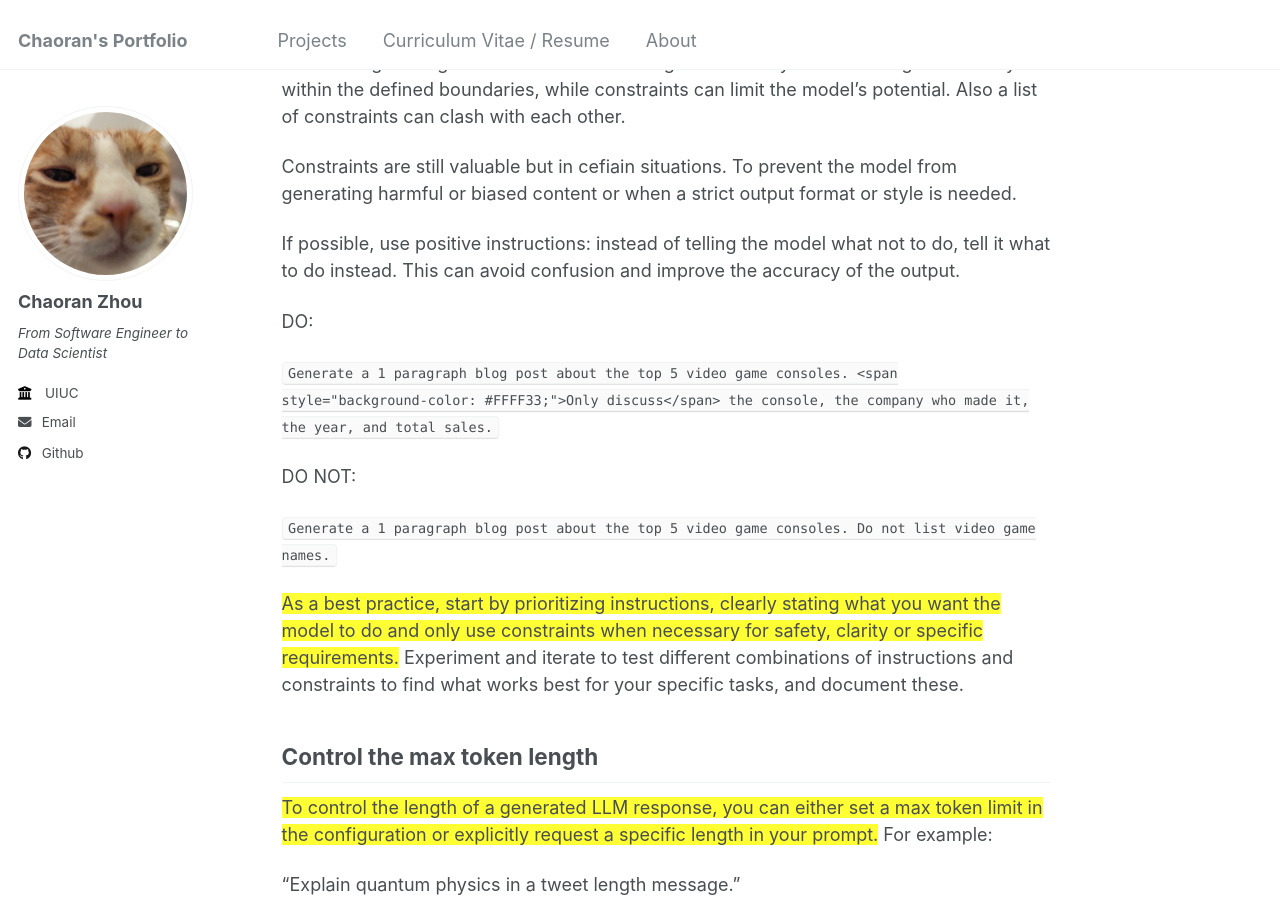
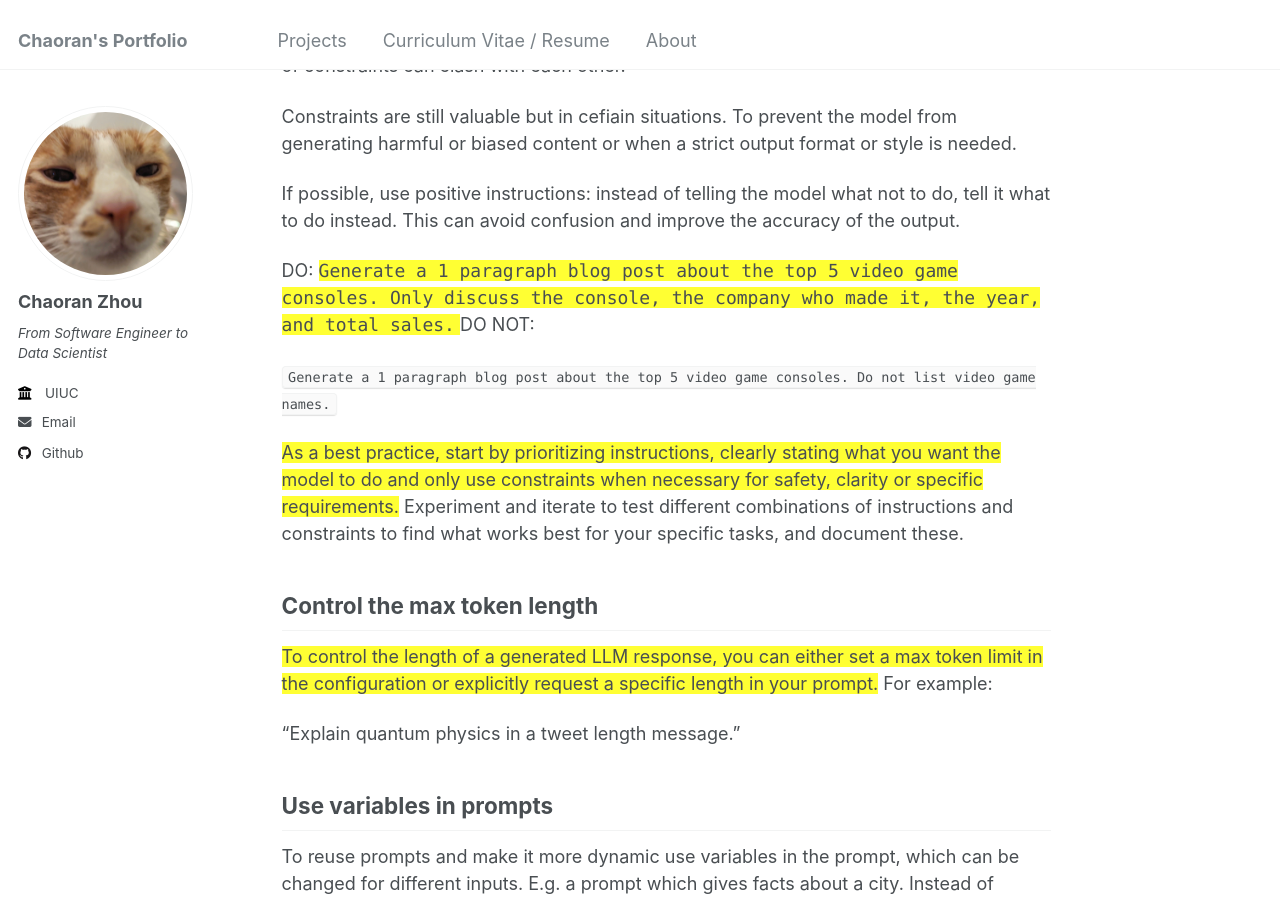
Before and after one commit to ranranrunforit/ranranrunforit.github.io, a Jekyll site: the page built from _projects/project-16.md, in a window 1280 px wide and 900 px high, scrolled down 16850 px. Built offline with Jekyll 4.4.1, drawn with Linux system fonts in a browser that asks for light colours.

Commit message:
Update project-16.md

```diff
--- a/_projects/project-16.md
+++ b/_projects/project-16.md
@@ -432,7 +432,8 @@
 
 AFTER REWRITE:
 
-<span style="background-color: #FFFF33;">`Act as a travel guide for tourists. Describe great places to visit in New York Manhattan with a 3 year old.`</span>
+<span style="background-color: #FFFF33;">`Act as a travel guide for tourists. Describe great places to visit in New York Manhattan with a 3 year old.`
+</span>
 
 Try using verbs that describe the action. Here’s a set of examples:
 
@@ -445,8 +446,9 @@
 Examples:
 
 DO:
-
-<span style="background-color: #FFFF33;">`Generate a 3 paragraph blog post about the top 5 video game consoles. The blog post should be informative and engaging, and it should be written in a conversational style.`</span>
+<span style="background-color: #FFFF33;">
+`Generate a 3 paragraph blog post about the top 5 video game consoles. The blog post should be informative and engaging, and it should be written in a conversational style.`
+</span>
 
 DO NOT:
 
@@ -468,9 +470,9 @@
 If possible, use positive instructions: instead of telling the model what not to do, tell it what to do instead. This can avoid confusion and improve the accuracy of the output.
 
 DO:
-
-`Generate a 1 paragraph blog post about the top 5 video game consoles. <span style="background-color: #FFFF33;">Only discuss</span> the console, the company who made it, the year, and total sales.`
-
+<span style="background-color: #FFFF33;">
+`Generate a 1 paragraph blog post about the top 5 video game consoles. Only discuss the console, the company who made it, the year, and total sales.`
+</span>
 DO NOT:
 
 `Generate a 1 paragraph blog post about the top 5 video game consoles. Do not list video game names.`
```
